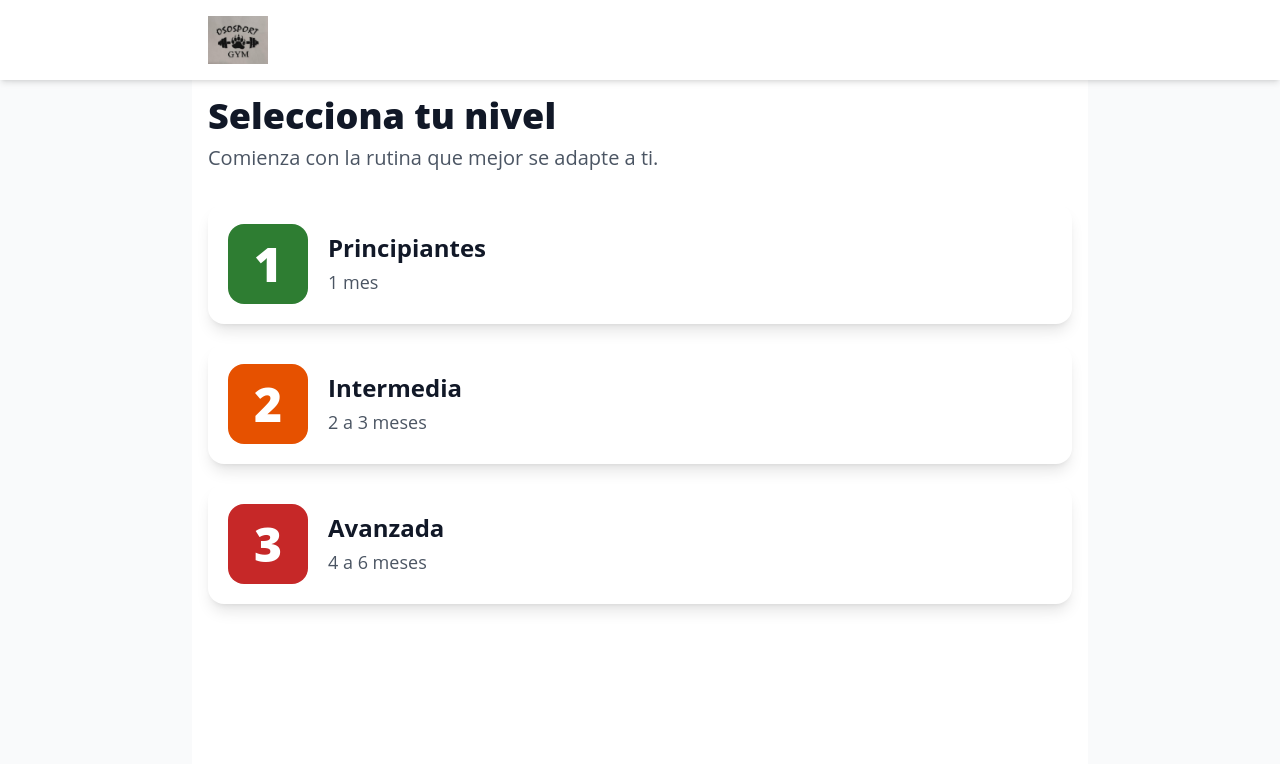
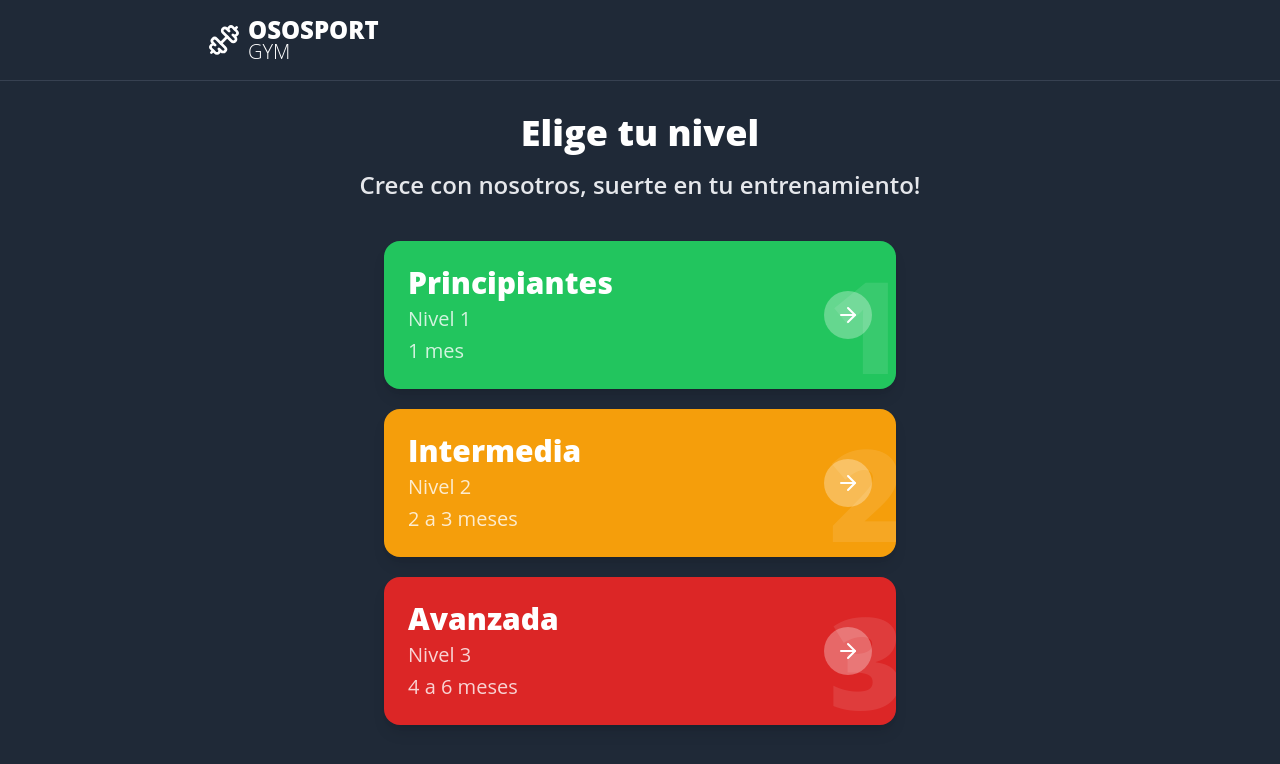
Before and after one commit to YerayPadial/OsoSport, a React (Vite) app in the folder guia/: page / in a window 1280 px wide. Shown: the top 764 px of the page. Built offline with nearby package versions, Linux system fonts and the light colour scheme.

Commit message:
V.1.3.1 Changed the styles for all devices to dark styles

```diff
--- a/guia/src/components/layout/Header.jsx
+++ b/guia/src/components/layout/Header.jsx
@@ -1,28 +1,33 @@
 import React from "react";
-import { Home } from "lucide-react";
+import { Dumbbell } from "lucide-react";
 
-// Este componente recibirá el estado de navegación y una función para volver al inicio
+const Logo = () => (
+  <div className="flex items-center gap-2">
+    <Dumbbell className="w-8 h-8 text-white" />
+    <div className="flex flex-col -space-y-2">
+      <span className="text-2xl font-black text-white">OSOSPORT</span>
+      <span className="text-xl font-light text-white">GYM</span>
+    </div>
+  </div>
+);
+
 const Header = ({ navigation, onGoHome }) => {
-  const logoUrl = "/guia/logo-ososport.jpeg";
+  const isHome = navigation.screen === "home";
 
   return (
-    <header className="sticky top-0 z-50 w-full bg-white shadow-md">
-      <div className="flex items-center justify-between h-20 px-4 max-w-4xl mx-auto">
-        {/* Logo */}
-        <img
-          src={logoUrl}
-          alt="Logo de OsoSport Gym"
-          className="h-12 w-auto"
-        />
-
-        {/* Botón de Volver a Inicio (solo si no estamos en 'home') */}
-        {navigation.screen !== "home" && (
+    <header className="sticky top-0 z-50 w-full bg-fondo-oscuro border-b border-gray-700">
+      <div className="flex items-center h-20 px-4 max-w-4xl mx-auto">
+        {isHome ? (
+          <div className="cursor-default" aria-label="Estás en el inicio">
+            <Logo />
+          </div>
+        ) : (
           <button
             onClick={onGoHome}
-            className="flex items-center justify-center p-3 bg-gray-100 rounded-full min-w-touch-target min-h-touch-target"
+            className="transition-opacity hover:opacity-80 active:opacity-60"
             aria-label="Volver al inicio"
           >
-            <Home className="w-6 h-6 text-gray-800" />
+            <Logo />
           </button>
         )}
       </div>
--- a/guia/src/components/ui/LevelCard.jsx
+++ b/guia/src/components/ui/LevelCard.jsx
@@ -1,49 +1,46 @@
 import React from "react";
+import { ArrowRight } from "lucide-react";
 
-// 1. Mapeo para las clases de ACENTO.
-// Ya no necesitamos 'hover:' aquí, lo controlará la tarjeta.
-const accentClasses = {
-  1: "bg-nivel-1", // Verde
-  2: "bg-nivel-2", // Naranja
-  3: "bg-nivel-3", // Rojo
+const bgClasses = {
+  1: "bg-nivel-1",
+  2: "bg-nivel-2",
+  3: "bg-nivel-3",
 };
 
 const LevelCard = ({ nivel, onClick }) => {
-  // 2. Obtenemos la clase de acento, o un color por defecto
-  const accentColor = accentClasses[nivel.id] || "bg-gray-500";
+  const bgColor = bgClasses[nivel.id] || "bg-gray-500";
 
   return (
     <button
       onClick={() => onClick(nivel.id)}
       className={`
-        w-full p-5 rounded-2xl shadow-lg bg-white
-        flex items-center gap-5
-        text-left transition-all duration-300 transform
-        hover:shadow-xl hover:-translate-y-1 active:scale-98
+        w-full p-6 rounded-2xl
+        flex justify-between items-center
+        text-white text-left
+        shadow-lg transition-all duration-300 transform
+        hover:scale-105 active:scale-98
         min-h-touch-target
+        relative overflow-hidden
+        ${bgColor}
       `}
       aria-label={`Seleccionar nivel ${nivel.nombre}`}
     >
-      {/* 4. BLOQUE DE ACENTO (El Número) */}
-      <div
-        className={`
-          ${accentColor}
-          w-20 h-20 rounded-2xl
-          flex items-center justify-center
-          flex-shrink-0
-        `}
-      >
-        <span className="text-5xl font-black text-white">{nivel.id}</span>
+      <span className="absolute -right-2 bottom-0 z-0 text-9xl font-black text-white/10 select-none">
+        {nivel.id}
+      </span>
+
+      <div className="z-10">
+        <span className="block text-3xl font-black">{nivel.nombre}</span>
+        <span className="block text-xl font-normal text-white/80 mt-1">
+         Nivel {nivel.id}
+        </span>
+        <span className="block text-xl font-normal text-white/80 mt-1">
+          {nivel.duracion}
+        </span>
       </div>
 
-      {/* 5. BLOQUE DE TEXTO */}
-      <div className="flex-grow">
-        <span className="block text-2xl font-bold text-gray-900">
-          {nivel.nombre}
-        </span>
-        <span className="block text-lg font-normal text-gray-600 mt-1">
-          {nivel.duracion}
-        </span>
+      <div className="z-10 flex-shrink-0 w-12 h-12 rounded-full bg-white/30 flex items-center justify-center">
+        <ArrowRight className="w-6 h-6 text-white" />
       </div>
     </button>
   );
--- a/guia/src/index.css
+++ b/guia/src/index.css
@@ -2,11 +2,10 @@
 @tailwind components;
 @tailwind utilities;
 
-
 body {
   font-size: 18px;
-  background-color: #FFFFFF;
-  color: #333333;
+  background-color: #1F2937;
+  color: #F3F4F6;
   line-height: 1.6;
   -webkit-font-smoothing: antialiased;
   -moz-osx-font-smoothing: grayscale;
--- a/guia/src/screens/HomeScreen.jsx
+++ b/guia/src/screens/HomeScreen.jsx
@@ -1,20 +1,21 @@
 import React from "react";
 import rutinasData from "../data/rutinas.json";
 import LevelCard from "../components/ui/LevelCard";
+import { Dumbbell } from "lucide-react";
 
 const HomeScreen = ({ onSelectLevel }) => {
   return (
-    <div className="bg-white min-h-screen p-4 max-w-4xl mx-auto">
-      <h1 className="text-4xl font-black text-gray-900 mb-2">
-        Selecciona tu nivel
-      </h1>
-      <p className="text-xl text-gray-600 mb-8">
-        Comienza con la rutina que mejor se adapte a ti.
-      </p>
+    <div className="bg-fondo-oscuro min-h-screen p-4 pt-8">
+      <header className="text-center mb-10">
+        <div className="flex justify-center items-center gap-3">
+          <span className="text-4xl font-black text-white">Elige tu nivel</span>
+        </div>
+        <h1 className="text-2xl font-semibold text-gray-200 mt-4">
+          Crece con nosotros, suerte en tu entrenamiento!
+        </h1>
+      </header>
 
-      {/* 4. Creamos un espacio para las tarjetas */}
-      <div className="space-y-5">
-        {/* 5. Mapeamos los niveles */}
+      <div className="max-w-lg mx-auto space-y-5">
         {rutinasData.niveles.map((nivel) => (
           <LevelCard key={nivel.id} nivel={nivel} onClick={onSelectLevel} />
         ))}
--- a/guia/tailwind.config.js
+++ b/guia/tailwind.config.js
@@ -8,25 +8,21 @@ export default {
   ],
   theme: {
     extend: {
-
-
       fontFamily: {
         sans: ['Open Sans', 'Lato', ...defaultTheme.fontFamily.sans],
       },
-
       colors: {
-        // Tus colores de nivel están perfectos.
-        'nivel-1': '#2E7D32',
-        'nivel-2': '#E65100',
-        'nivel-3': '#C62828',
+        'nivel-1': '#22C55E',
+        'nivel-2': '#F59E0B',
+        'nivel-3': '#DC2626',
+        'fondo-oscuro': '#1F2937',
       },
       fontSize: {
-        // Esto está perfecto como lo tienes.
         'base': '18px',
         'sm': '16px',
       },
       minHeight: {
-        'touch-target': '60px', // ¡Genial para accesibilidad!
+        'touch-target': '60px',
       },
       minWidth: {
         'touch-target': '60px',
```
